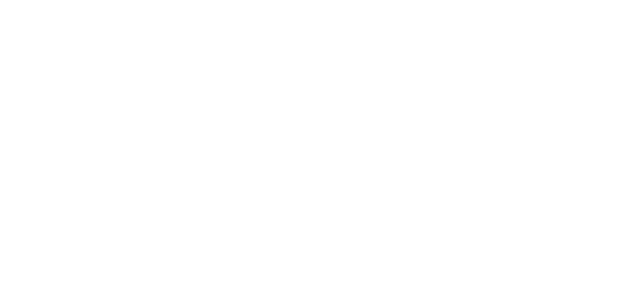
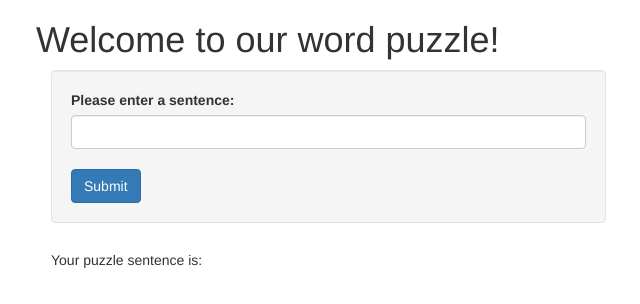
Before and after one commit to HeyImMatt/word-puzzle, a plain HTML site: page index.html in a window 1280 px wide. Shown: the whole page, without its empty margins (19-659 px from the left). Drawn offline with nearby package versions, Linux system fonts and the light colour scheme.

Commit message:
Add a form to get the sentence and a div to display the puzzled sentence
Co-authored-by: Ruthie Newman <ruthienewman@protonmail.com>

```diff
--- a/index.html
+++ b/index.html
@@ -13,3 +13,24 @@
   <script src="scripts.js"></script>
   <title>Word Puzzle</title>
 </head>
+
+<body>
+  <div class="container">
+    <div class="row">
+      <h1>Welcome to our word puzzle!</h1>
+      <form id="userSentence" class="col-md-6">
+        <div class="form-group well">
+          <label for="sentenceInput">Please enter a sentence:</label>
+          <input id="sentenceInput" type="text" class="form-control">
+          <br>
+          <button type="submit" class="btn btn-primary">Submit</button>
+        </div>
+      </form>
+      <div id="puzzle-sentence" class="col-md-12">
+        <h5>Your puzzle sentence is:</h5>
+      </div>
+    </div>
+  </h1>
+</body>
+
+</html>
```
